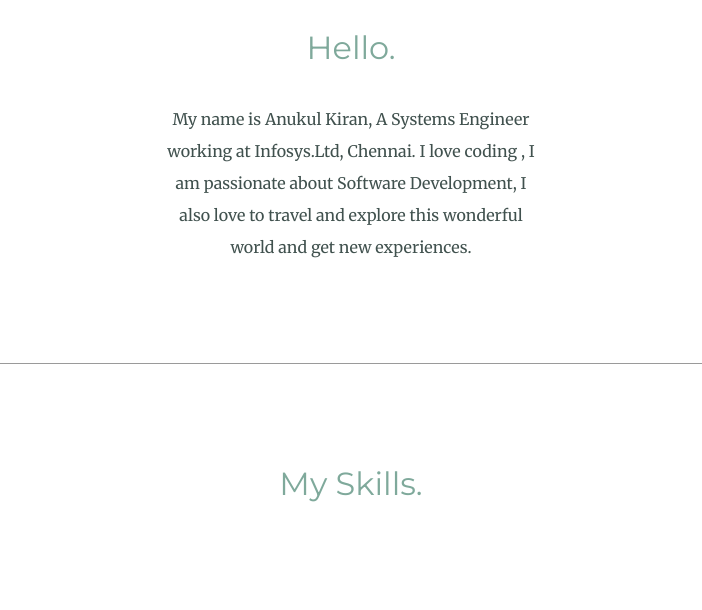
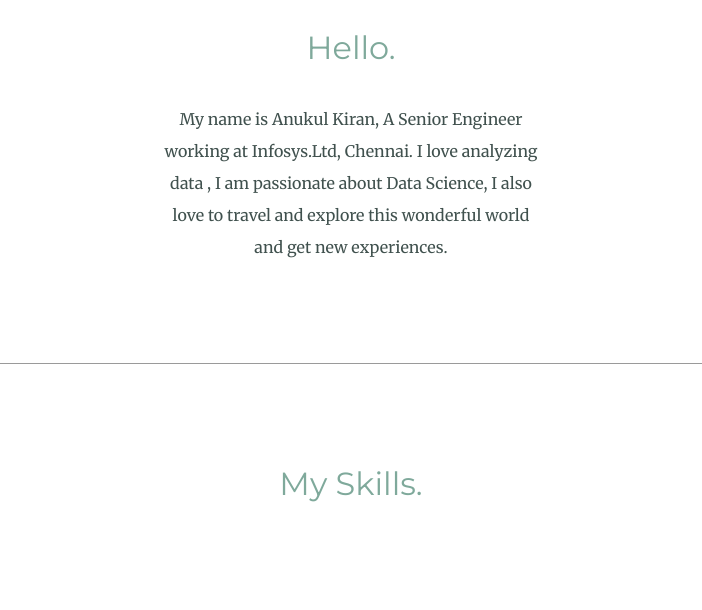
Before and after one commit to anukul-kiran/My_website, a plain HTML site: page index.html in a window 1280 px wide. Shown: the part 889-1499 px from the top of the page, without its empty margins (289-991 px from the left). Drawn offline with Linux system fonts and the light colour scheme.

Commit message:
other updates

```diff
--- a/index.html
+++ b/index.html
@@ -24,7 +24,7 @@
     <div class="profile">
       <img src="css-images/anukul.png" alt="Anukul" height="250" width="250">
       <h2>Hello.</h2>
-      <p class="intro">My name is Anukul Kiran, A Systems Engineer working at Infosys.Ltd, Chennai. I love coding , I am passionate about Software Development, I also love to travel and explore this wonderful world and get new experiences. </p>
+      <p class="intro">My name is Anukul Kiran, A Senior Engineer working at Infosys.Ltd, Chennai. I love analyzing data , I am passionate about Data Science, I also love to travel and explore this wonderful world and get new experiences. </p>
     </div>
     <hr>
     <div class="skills">
```
